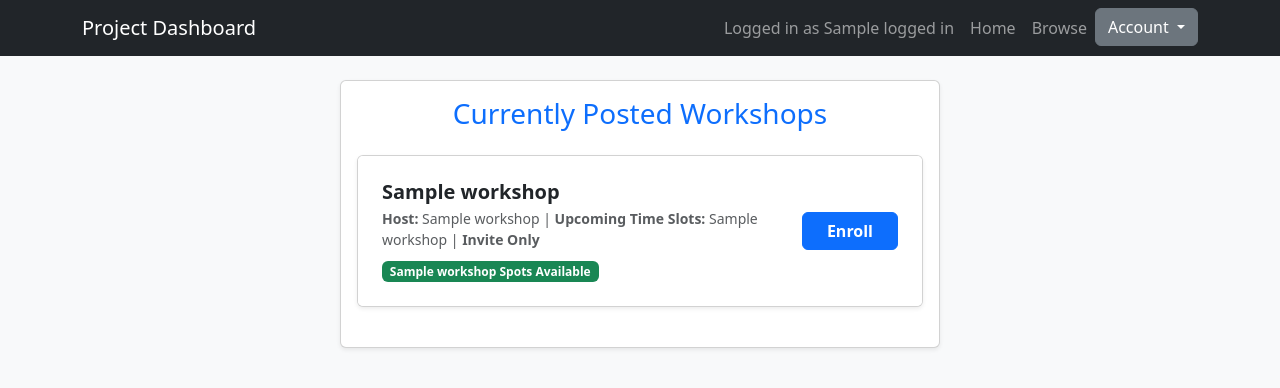
After one commit to krispepper/530_2026_09_workshop, a Python web app: template templates/cancel.html in a window 1280 px wide. The commit adds this page. Shown: the top 388 px of the page. Run offline with Jinja, Linux system fonts and the light colour scheme; the template is opened without the code that fills it: most values are stand-ins (such as "Sample title", 1, 10 or a date in 2020).

Commit message:
integrating Tahreem's changes

```diff
--- /dev/null
+++ b/templates/cancel.html
@@ -0,0 +1,51 @@
+<!DOCTYPE html>
+<html lang="eng">
+<head>
+    <meta charset="UTF-8">
+    <title>All Avaliable Workshops</title>
+    <!-- Bootstrap CSS for layout and styling -->
+    <link href="https://cdn.jsdelivr.net/npm/bootstrap@5.3.0/dist/css/bootstrap.min.css" rel="stylesheet">
+</head>
+<body class="bg-light">
+    {% include 'navbar.html' %}
+    <div class="container">
+        <div class="card shadow-sm mx-auto mt-4" style="max-width: 600px;">
+            <div class="card-body">
+                <!-- Data Display Card showing known workshops -->
+                <h3 class="card-title text-center mb-4 text-primary">Currently Posted Workshops</h3>
+                <div class="card mb-4 shadow-sm">
+
+                    <ul class="list-group list-group-flush gap-2">
+                        {% for workshop in workshops %}
+
+                            <li class="list-group-item d-flex justify-content-between align-items-center p-4">
+                                <div>
+                                    <h5 class="fw-bold mb-1">{{ workshop[1] }}</h5> <!-- Workshop Name -->
+                                    <div class="text-muted small mb-2">
+                                        <strong>Host:</strong> {{ workshop[2] }} |
+                                        <strong>Upcoming Time Slots:</strong> {{ workshop[3] }} |
+                                        <strong>{{ "Public" if workshop[4] == 1 else "Invite Only" }}</strong>
+                                    </div>
+                                    <span class="badge bg-success">
+                                        {{ workshop[5] }} Spots Available
+                                    </span>
+                                </div>
+
+                                <!-- Right side: Enroll button form -->
+                                <!-- The ID is kept in a hidden input type, so the user never sees it -->
+                                <form action="/createEnrollment" method="POST" class="m-0">
+                                    <input type="hidden" name="timeslot_id" value="{{ workshop[0] }}">
+                                    <a href="/workshop/{{ workshop[0] }}/timeslots" class="btn btn-primary px-4 fw-bold">Enroll</a>
+                                </form>
+                            </li>
+                        {% endfor %}
+                    </ul>
+                </div>
+
+            </div>
+        </div>
+    </div>
+     <!-- Bootstrap JS is required to allow the flash message close button to work -->
+    <script src="https://cdn.jsdelivr.net/npm/bootstrap@5.3.0/dist/js/bootstrap.bundle.min.js"></script>
+</body>
+</html>
--- a/templates/navbar.html
+++ b/templates/navbar.html
@@ -12,7 +12,9 @@
 
           <a class="nav-link" href="/">Home</a>
           {%if loggedIn and loggedIn.perms == "host" or loggedIn.perms == "admin" %}
-            <a class="nav-link" href="/workshop">Workshops</a>
+            <a class="nav-link" href="/workshop">Create</a>
+            <a class="nav-link" href="/cancel">Cancel</a>
+
           {% endif %}
 
           {%if loggedIn and loggedIn.perms == "admin" %}
```
Also changed, not shown: controller/blueprints/workshop_bp.py (+10 -3 lines).
